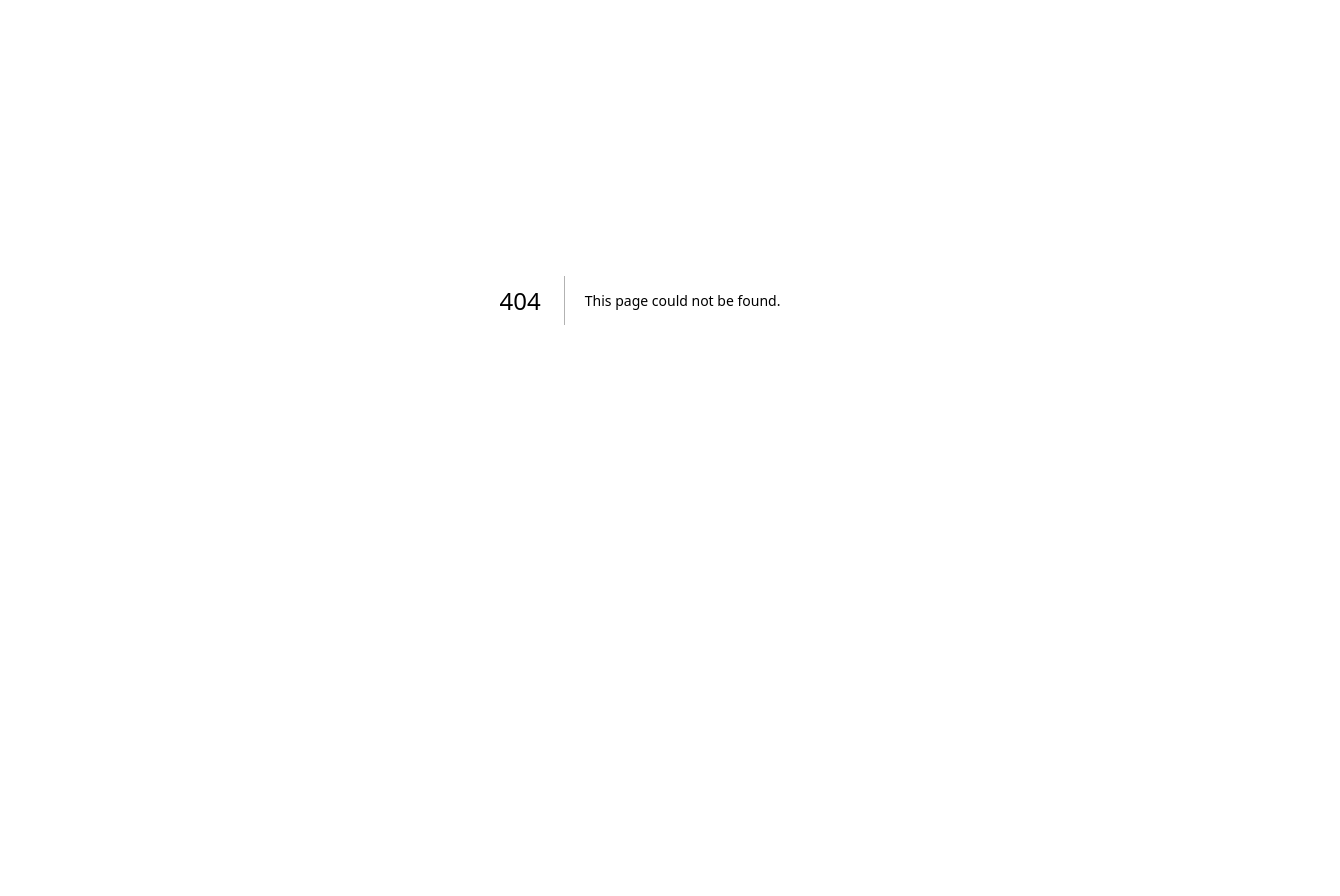
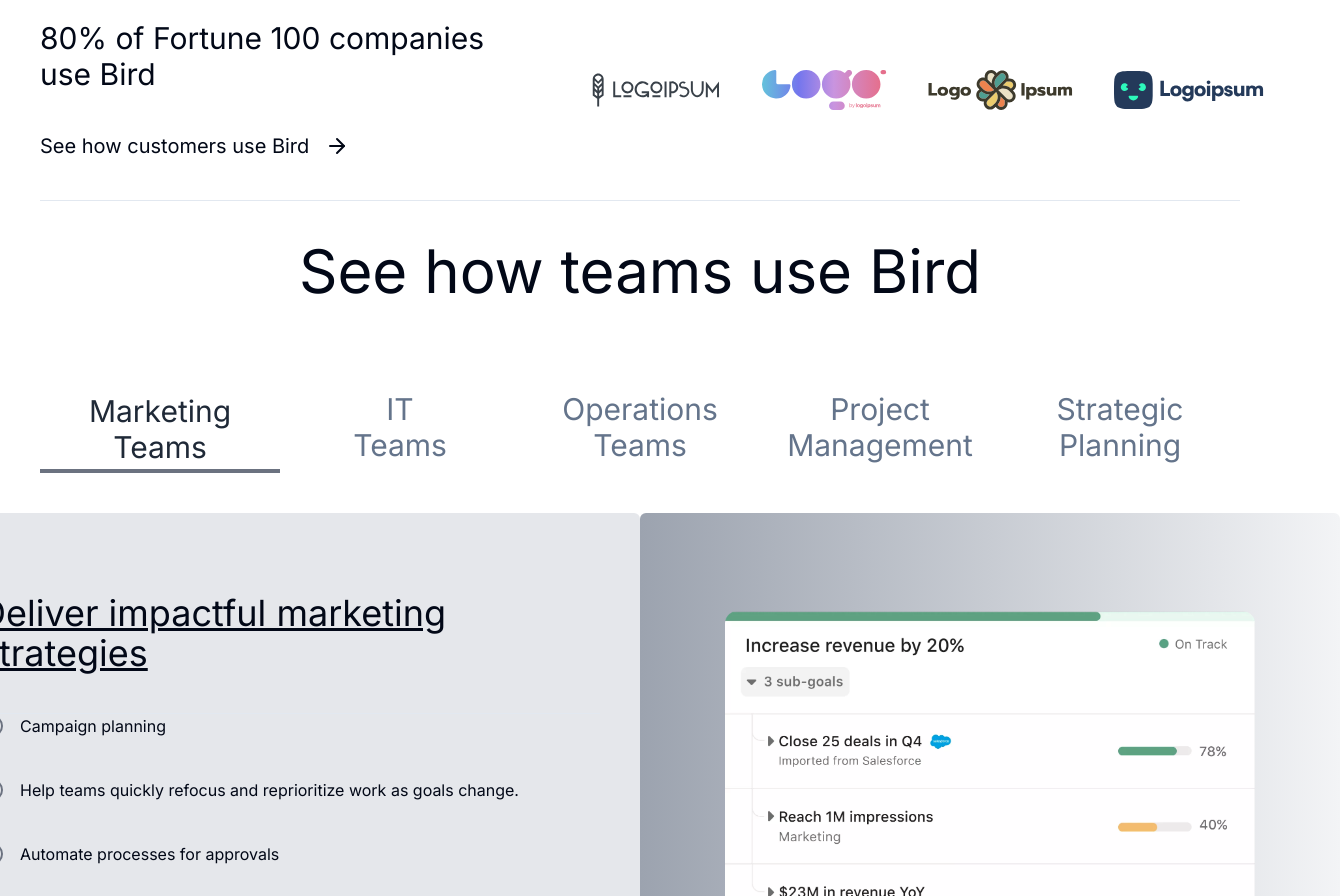
Before and after one commit to feni-brian/Asvna, a Next.js app: page /section-02 in a window 1280 px wide. Before the commit this address had no page. Shown: the part 100-996 px from the top of the page, 1340 px wide, since content can reach past the window. Before the commit the page ends 800 px from the top, so only its background shows below. Built offline with nearby package versions, Linux system fonts and the light colour scheme.

Commit message:
Implemented the second section of the landing page.

```diff
--- /dev/null
+++ b/app/(landing)/section-02/page.tsx
@@ -0,0 +1,126 @@
+"use client";
+
+import { motion, useInView } from "framer-motion";
+import { ArrowRight, CheckCircle2 } from "lucide-react";
+import Image from "next/image";
+import { useRef, useState } from "react";
+
+const tabs = [
+	{
+		name: "Marketing Teams",
+		title: "Deliver impactful marketing strategies",
+		feature1: "Campaign planning",
+		feature2: "Help teams quickly refocus and reprioritize work as goals change.",
+		feature3: "Automate processes for approvals",
+		image: "/images/tab-1.webp",
+	},
+	{
+		name: "IT Teams",
+		title: "Automate and streamline IT requests",
+		feature1: "Reduce digital friction for better team velocity",
+		feature2: "Track and manage work across teams",
+		feature3: "Automate processes for approvals",
+		image: "/images/tab-2.webp",
+	},
+	{
+		name: "Operations Teams",
+		title: "Drive operational efficiency",
+		feature1: "Track work and see progress in real time",
+		feature2: "Standardize and automate processes",
+		feature3: "Unblock teams to hit revenue goals",
+		image: "/images/tab-3.webp",
+	},
+	{
+		name: "Project Management",
+		title: "Manage projects more efficiently",
+		feature1: "Track work and see progress in real time",
+		feature2: "Standardize and automate processes",
+		feature3: "Track resources, goals and progress in one place",
+		image: "/images/tab-4.webp",
+	},
+	{
+		name: "Strategic Planning",
+		title: "Align teams to execute winning strategies",
+		feature1: "Track work and see progress in real time",
+		feature2: "Set annual plans to deliver results",
+		feature3: "See real-time insights to stay on track and on budget",
+		image: "/images/tab-1.webp",
+	},
+];
+
+const SecondSection = () => {
+	const ref = useRef(null);
+	const isInView = useInView(ref, { once: true });
+	const [activeTab, setActiveTab] = useState(tabs[0]);
+
+	return (
+		<div ref={ref} className="flex flex-col justify-center items-center md:py-20 p-10">
+			<div className="flex justify-center items-center">
+				<div
+					style={{ transform: `translateY(${isInView ? 0 : 100}px)`, opacity: isInView ? 1 : 0, transition: "all 0.9s cubic-bezier(0.17, 0.55, 0.55, 1) 0.5s" }}
+					className="md:flex md:space-x-20 border-b md:py-10"
+				>
+					<div className="space-y-10">
+						<div className="text-3xl">80% of Fortune 100 companies use Bird</div>
+						<div className="flex items-center space-x-8 hover:text-blue-500 text-xl cursor-pointer">
+							See how customers use Bird
+							<ArrowRight className="h-6 w-6 ml-4" />
+						</div>
+					</div>
+					<motion.div initial={{ y: 100, opacity: 0 }} animate={{ y: 0, opacity: 1 }} className="grid grid-cols-2  md:flex md:space-x-10  items-center   justify-center py-10">
+						<Image src="/images/logo/logo-5.svg" width={150} height={150} alt="logo" />
+						<Image src="/images/logo/logo-13.svg" width={150} height={150} alt="logo" />
+						<Image src="/images/logo/logo-8.svg" width={150} height={150} alt="logo" />
+						<Image src="/images/logo/logo-9.svg" width={150} height={150} alt="logo" />
+					</motion.div>
+				</div>
+			</div>
+			<motion.div initial={{ y: 100, opacity: 0 }} animate={{ y: 0, opacity: 1 }} className="text-4xl  md:text-6xl pt-10 py-20 hidden md:block">
+				See how teams use Bird
+			</motion.div>
+			<div />
+			<div className="hidden md:flex items-center justify-center">
+				{tabs.map((tab) => (
+					<div
+						key={tab.name}
+						className={`flex justify-center items-center space-x-10 w-60 ${activeTab === tab ? "border-b-4 pt-2 border-gray-500 text-gray-800" : "text-muted-foreground"}`}
+						onClick={() => setActiveTab(tab)}
+						style={{ cursor: "pointer" }}
+					>
+						<div className="flex text-3xl text-center items-center h-20 w-20 justify-center">
+							<div>{tab.name}</div>
+						</div>
+					</div>
+				))}
+			</div>
+			<div className="pt-10 hidden md:block">
+				{activeTab && (
+					<div className="flex justify-center">
+						<div style={{ height: "525px", width: "700px" }} className="flex-col bg-gray-200 p-10 rounded-md">
+							<p className="text-4xl py-10 border-b underline">{activeTab.title}</p>
+							<div className="space-y-10 items-center justify-center">
+								<ul className="flex space-x-4">
+									<CheckCircle2 className="h-6 w-6 text-gray-500" />
+									<li>{activeTab.feature1}</li>
+								</ul>
+								<ul className="flex space-x-4">
+									<CheckCircle2 className="h-6 w-6 text-gray-500" />
+									<li>{activeTab.feature2}</li>
+								</ul>
+								<ul className="flex space-x-4">
+									<CheckCircle2 className="h-6 w-6 text-gray-500" />
+									<li>{activeTab.feature3}</li>
+								</ul>
+							</div>
+						</div>
+						<div style={{ height: "525px", width: "700px" }} className="flex bg-gradient-to-r from-gray-400 to-gray-100 items-center justify-center rounded-md">
+							<Image src={activeTab.image} width={530} height={500} alt="logo" className="rounded-md" />
+						</div>
+					</div>
+				)}
+			</div>
+		</div>
+	);
+};
+
+export default SecondSection;
```
